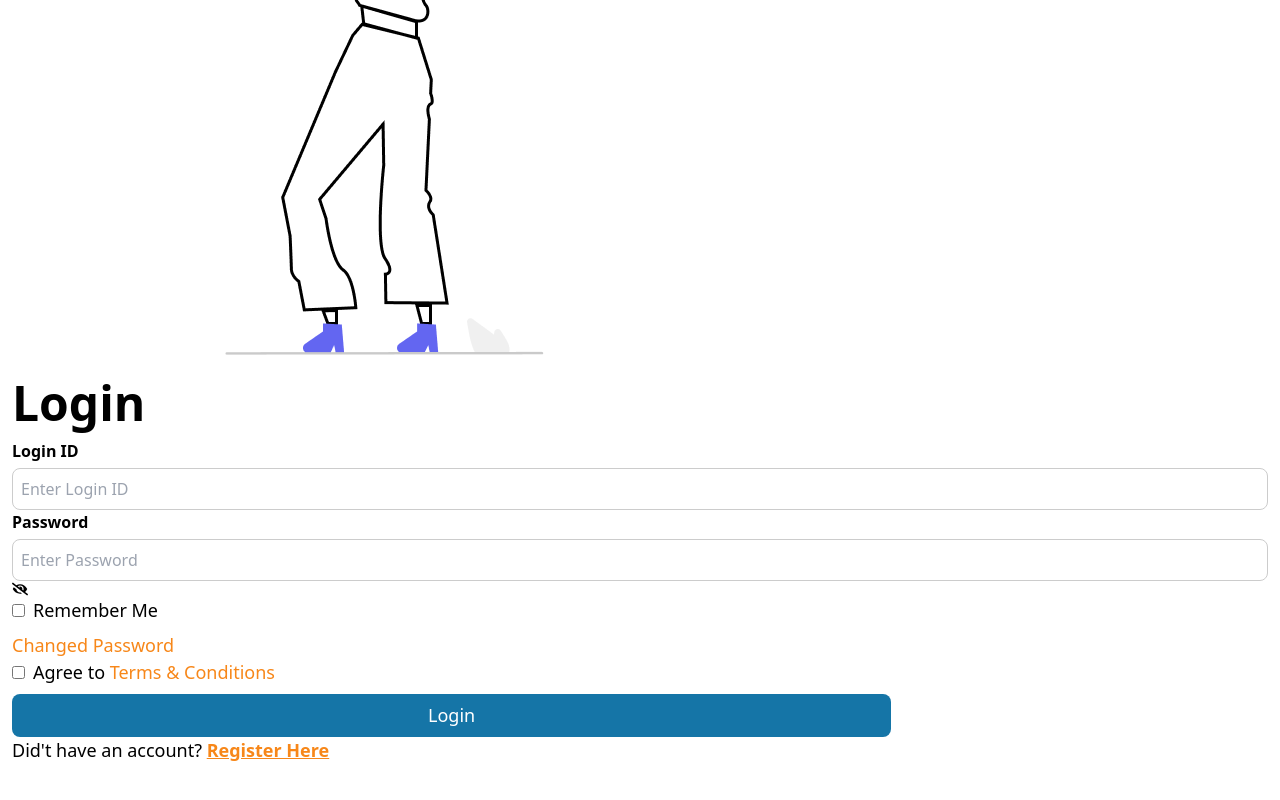
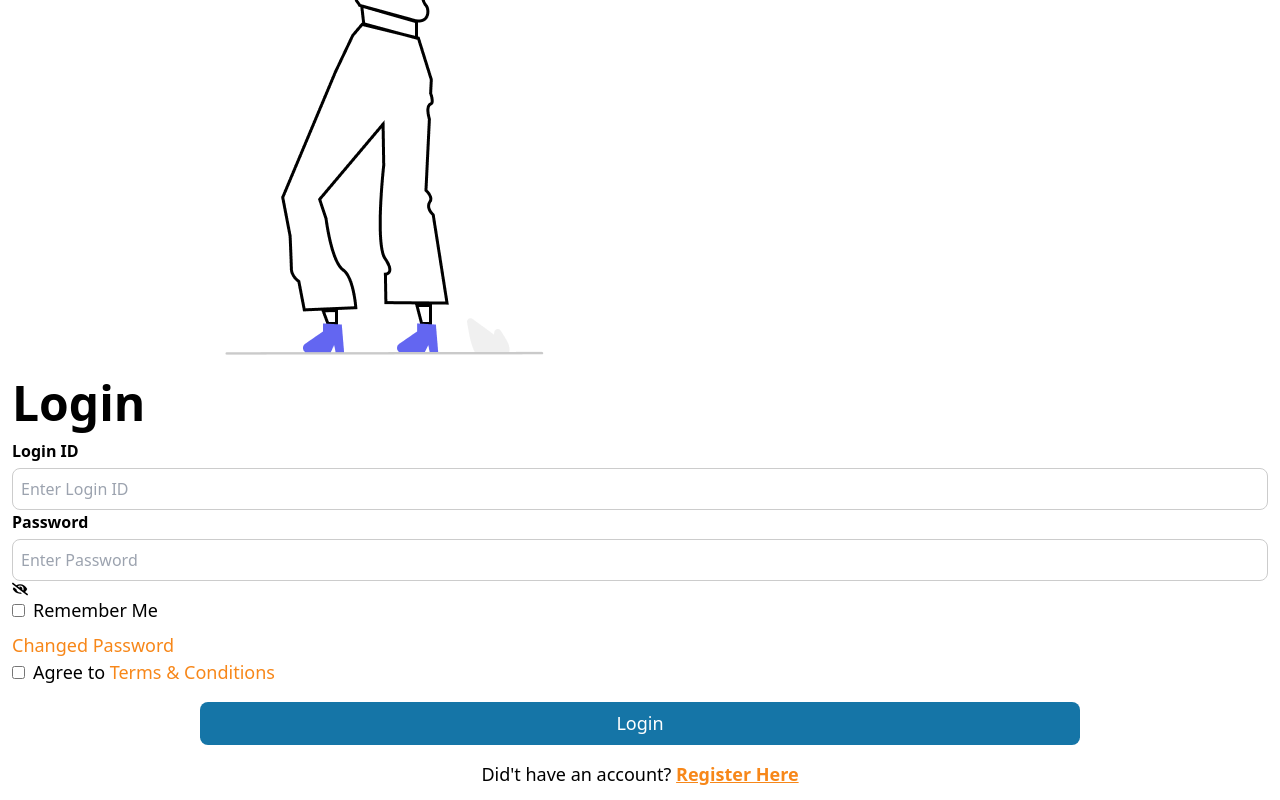
Before and after one commit to abdurrahmanrahat/react-styled-component, a React (Vite) app: page / in a window 1280 px wide. Shown: the part 279-1079 px from the top of the page. Before the commit the page ends 1055 px from the top, so only its background shows below. Built offline with nearby package versions, Linux system fonts and the light colour scheme.

Commit message:
button and register div

```diff
--- a/src/App.jsx
+++ b/src/App.jsx
@@ -80,8 +80,16 @@ function App() {
     border-radius: 8px;
   `;
 
+  // button and register div
+  const StyledBtnRegDiv = styled.div`
+    display: flex;
+    align-items: center;
+    justify-content: center;
+    margin-top: 16px;
+  `;
+
   return (
-    <div className="md:flex items-center gap-4 p-4 lg:p-12">
+    <div className="md:flex items-center gap-4 my-8 md:my-0 lg:p-12">
       {/* image */}
       <div className="md:w-1/2 p-8 md:p-0">
         <img src={FormImg} alt="" className="md:w-[420px]" />
@@ -128,16 +136,16 @@ function App() {
             </LabelText>
           </Label>
 
-          <div className="flex items-center justify-center mt-4">
+          <StyledBtnRegDiv className="flex items-center justify-center mt-4">
             <StyledButton>Login</StyledButton>
-          </div>
+          </StyledBtnRegDiv>
 
-          <div className="flex items-center justify-center mt-4">
+          <StyledBtnRegDiv className="flex items-center justify-center mt-4">
             <LabelText>
               Did&apos;t have an account?{" "}
               <StyleRegisterText>Register Here</StyleRegisterText>
             </LabelText>
-          </div>
+          </StyledBtnRegDiv>
         </StyledForm>
       </div>
     </div>
```
